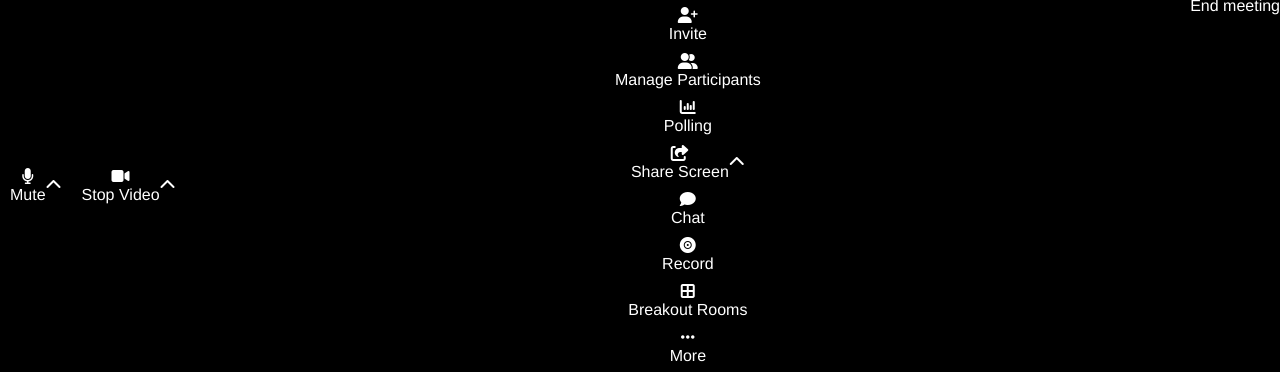
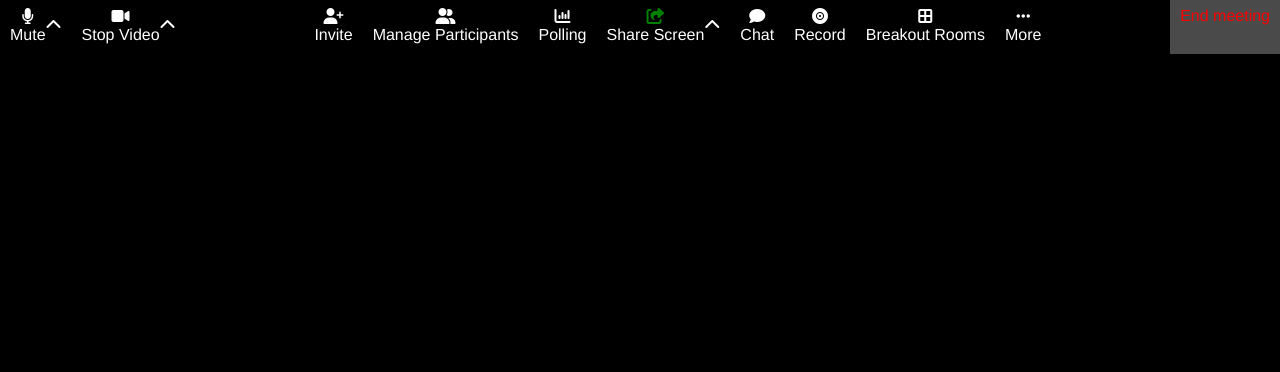
Before and after one commit to marcocentonze/html-css-zoom, a plain HTML site: page index.html in a window 1280 px wide. Shown: the part 823-1195 px from the top of the page. After the commit the page ends 877 px from the top, so only its background shows below. Drawn offline with Linux system fonts and the light colour scheme.

Commit message:
fixed colors footer

```diff
--- a/assets/style.css
+++ b/assets/style.css
@@ -106,26 +106,22 @@ p,span,a,h1 {
     text-align: center;
 }
 
-.manage .exit{
+.manage .exit-call{
     align-items: center;
 }
 
-.tools{
-
+.bar-tools{
     display: flex;
     align-items: center;
     justify-content: center;
 
 }
-.exit{
-    color: var(--zo-btn-text);
+.exit-call{
     background-color: var(--zo-light-dark);
     padding: 10px;
     height: 57px;
     align-items: center;
-
+    color: var(--zo-btn-text);
 }
 
-
-
 /* fine footer */
--- a/index.html
+++ b/index.html
@@ -425,7 +425,7 @@
 
             <div class="container2">
                 <span>
-                    <i class="fa-solid fa-share-from-square"></i>
+                    <i class="fa-solid fa-share-from-square" style="color: green;"></i>
                     <div>Share Screen</div>
 
                 </span>
@@ -464,7 +464,7 @@
 
         <div class="exit-call d-flex2">
             <div>
-                <span>End meeting </span>
+                <span style="color: red;">End meeting </span>
             </div>
         </div>
 
```
